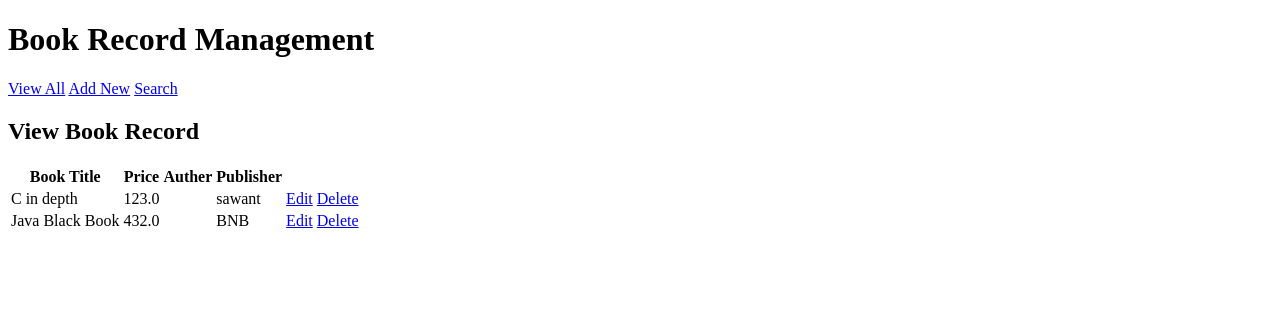
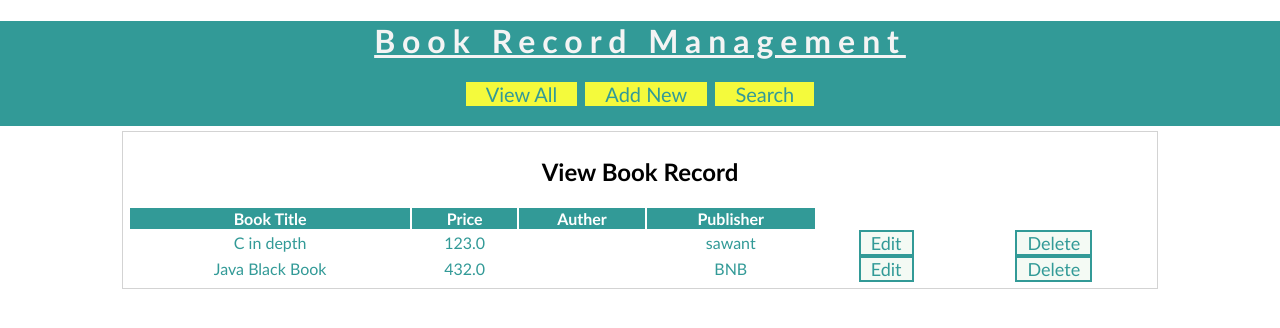
Before and after one commit to sawant98d/hellodjango, a Django app: page /BRMApp/view-books in a window 1280 px wide. Shown: the top 328 px of the page. Run offline with Django 3.2, Linux system fonts and the light colour scheme; data comes from the database, SQL or seed files in the repository.

Commit message:
Example Project | CRUD- Defined css replaced file BRMstyle.css with brmapp.css :

```diff
--- a/hellodjango/settings.py
+++ b/hellodjango/settings.py
@@ -36,6 +36,7 @@
     'BRMApp',
     'testapp',
     'exam',
+    'static',
     'django.contrib.admin',
     'django.contrib.auth',
     'django.contrib.contenttypes',
--- /dev/null
+++ b/static/css/brmapp.css
@@ -0,0 +1,67 @@
+body{
+    background-color:white;
+    margin: 0px 0px 0px 0px ;
+    font-family: calibri;
+}
+
+#header{
+    background-color: #329A97;
+    padding-bottom: 20px;
+    text-align: center;
+}
+#header h1{
+    text-align: center;
+    color: #f4f4f4;
+    letter-spacing: 7px;
+    text-decoration: underline;
+}
+
+#nav {
+    width: 60%;
+    margin: auto;
+}
+
+#nav a{
+    background-color: #F4FA3C;
+    width: 150px;
+    border: solid 2px #329A97;
+    font-size: 20px;
+    text-decoration: none;
+    color: #329A97;
+    padding-left: 20px;
+    padding-right: 20px;
+}
+
+#main {
+    margin:auto;
+    border: solid 1px lightgray;
+    width: 80%;
+    padding: 5px;
+    margin-top: 5px;
+
+}
+#main h2,   #main form{
+    text-align: center;
+}
+
+#main table{
+    width: 100%;
+    text-align: center;
+    color: #329A97;
+}
+
+#main table th{
+    background-color: #329A97;
+    color: white;
+}
+
+.btn {
+    background-color: #f4faf4;
+    width: 150px;
+    border: solid 2px #329A97;
+    font-size: 18px;
+    text-decoration: none;
+    color: #329A97;
+    padding-left: 10px;
+    padding-right: 10px;
+}
--- a/templates/BRMApp/edit_book.htm
+++ b/templates/BRMApp/edit_book.htm
@@ -5,7 +5,7 @@
     <meta charset="UTF-8">
     <meta http-equiv="X-UA-Compatible" content="IE=edge">
     <meta name="viewport" content="width=device-width, initial-scale=1.0">
-    <link rel="stylesheet" href="{% static '/BRMstyle.css'%}">
+    <link rel="stylesheet" href="{%static 'css/brmapp.css'%}">
     <title>Edit Book Record</title>
 </head>
 <body>
--- a/templates/BRMApp/new_book.htm
+++ b/templates/BRMApp/new_book.htm
@@ -5,7 +5,7 @@
     <meta charset="UTF-8">
     <meta http-equiv="X-UA-Compatible" content="IE=edge">
     <meta name="viewport" content="width=device-width, initial-scale=1.0">
-    <link rel="stylesheet" href="{% static 'css/BRMstyle.css' %}">
+    <link rel="stylesheet" href="{%static 'css/brmapp.css'%}">
     <title>New book form</title>
 </head>
 <body>
--- a/templates/BRMApp/search_book.htm
+++ b/templates/BRMApp/search_book.htm
@@ -5,7 +5,7 @@
     <meta charset="UTF-8">
     <meta http-equiv="X-UA-Compatible" content="IE=edge">
     <meta name="viewport" content="width=device-width, initial-scale=1.0">
-    <link rel="stylesheet" href="{% static 'BRMApp/css/BRMstyle.css' %}">
+    <link rel="stylesheet" href="{%static 'css/brmapp.css'%}">
     <title>Search Book</title>
 </head>
 <body>
--- a/templates/BRMApp/view_books.htm
+++ b/templates/BRMApp/view_books.htm
@@ -5,8 +5,9 @@
     <meta charset="UTF-8">
     <meta http-equiv="X-UA-Compatible" content="IE=edge">
     <meta name="viewport" content="width=device-width, initial-scale=1.0">
-    <link rel="stylesheet" href="{% static 'BRMApp/css/BRMstyle.css' %}">
     <title>View Book Records</title>
+    <link rel="stylesheet" href="{%static 'css/brmapp.css'%}">
+
 </head>
 <body>
     <div id="header">
```
Also changed, not shown: static/css/BRMstyle.css (deleted).
